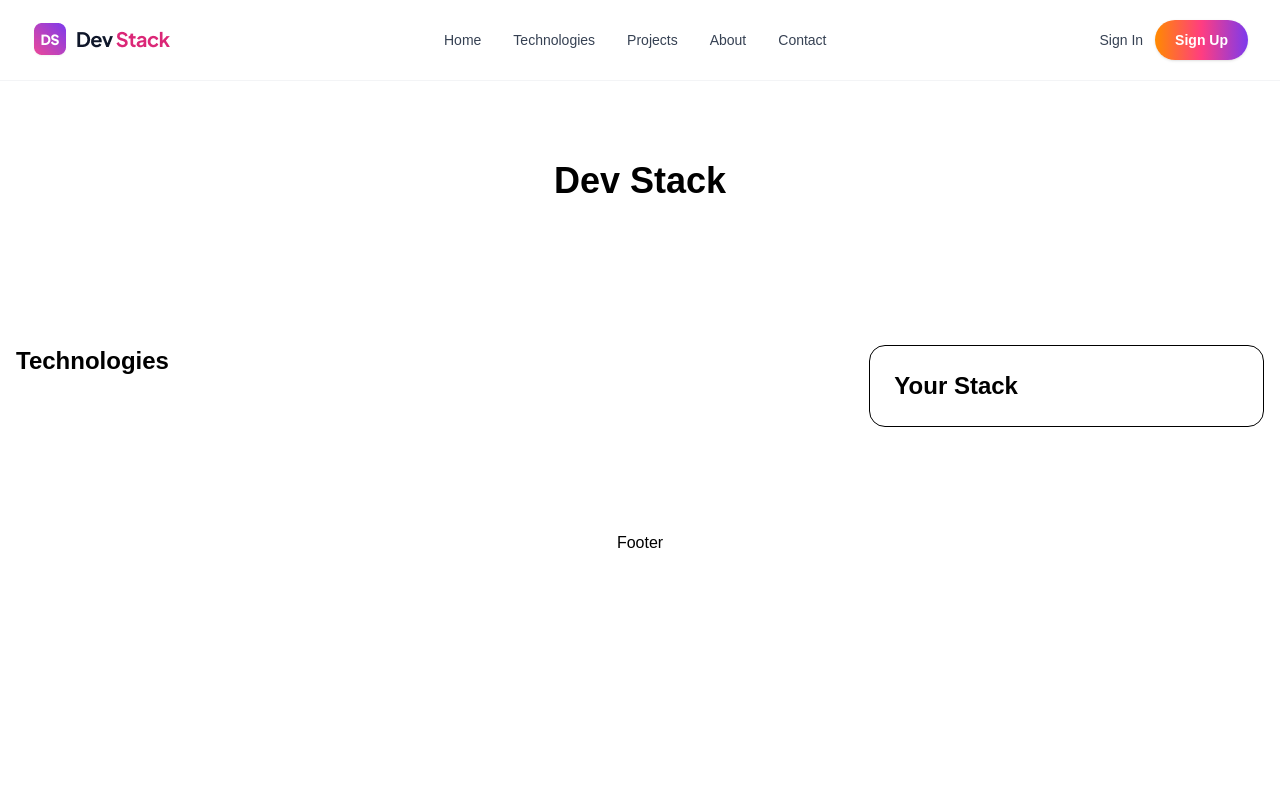
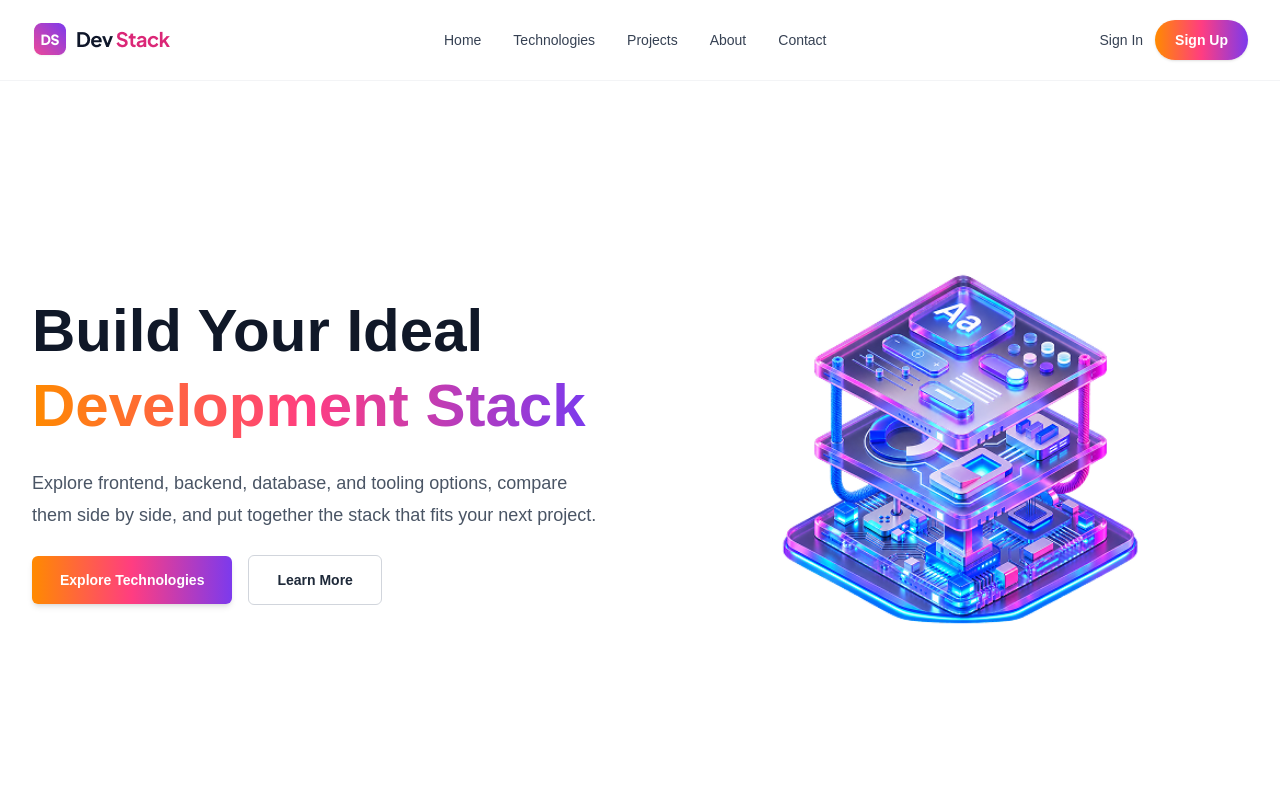
Before and after one commit to Amena-Begum/Dev-Stack, a React (Vite) app: page / in a window 1280 px wide. Shown: the top 800 px of the page. Built offline with nearby package versions, Linux system fonts and the light colour scheme.

Commit message:
added hero.jsx code and update navbar.jsx

```diff
--- a/src/components/Hero.jsx
+++ b/src/components/Hero.jsx
@@ -1,9 +1,76 @@
+import bannerImage from "../assets/banner-stack.png";
+
 function Hero() {
     return (
-        <section className="py-20 text-center">
-            <h1 className="text-4xl font-bold">
-                Dev Stack
-            </h1>
+        <section
+            id="home"
+            className="bg-white"
+        >
+            <div className="max-w-7xl mx-auto px-4 sm:px-6 lg:px-8">
+
+                <div className="min-h-[600px] grid grid-cols-1 lg:grid-cols-2 items-center gap-12 py-16 lg:py-20">
+
+                    {/* Left Content */}
+                    <div className="text-center lg:text-left">
+
+                        {/* Main Heading */}
+                        <h1 className="text-4xl sm:text-5xl lg:text-6xl font-bold leading-tight text-gray-900">
+                            Build Your Ideal
+                            <br />
+                            <span
+                                style={{
+                                    background: "var(--brand-gradient)",
+                                    WebkitBackgroundClip: "text",
+                                    WebkitTextFillColor: "transparent",
+                                }}
+                            >
+                                Development Stack
+                            </span>
+                        </h1>
+
+                        {/* Description */}
+                        <p className="mt-6 text-base sm:text-lg leading-8 text-gray-600 max-w-xl mx-auto lg:mx-0">
+                            Explore frontend, backend, database, and tooling options,
+                            compare them side by side, and put together the stack that fits your
+                            next project.
+                        </p>
+
+                        {/* Buttons */}
+                        <div className="mt-6 flex flex-col sm:flex-row items-center lg:justify-start justify-center gap-4">
+
+                            {/* Primary Button */}
+                            <a
+                                href="#technologies"
+                                className="w-full sm:w-auto px-7 py-3.5 rounded-md text-white font-semibold text-sm shadow-md hover:opacity-80 transition-opacity"
+                                style={{
+                                    background: "var(--brand-gradient)",
+                                }}
+                            >
+                                Explore Technologies
+                            </a>
+
+                            {/* Secondary Button */}
+                            <a
+                                href="#about"
+                                className="w-full sm:w-auto px-7 py-3.5 rounded-md border border-gray-300 text-gray-800 font-semibold text-sm hover:bg-gray-50 transition-colors"
+                            >
+                                Learn More
+                            </a>
+
+                        </div>
+                    </div>
+
+                    {/* Right Image */}
+                    <div className="flex justify-center lg:justify-end">
+                        <img
+                            src={bannerImage}
+                            alt="Development technology stack"
+                            className="w-full max-w-md lg:max-w-xl h-auto"
+                        />
+                    </div>
+
+                </div>
+            </div>
         </section>
     );
 }
--- a/src/components/Navbar.jsx
+++ b/src/components/Navbar.jsx
@@ -78,7 +78,7 @@ function Navbar() {
                         ))}
                     </div>
 
-                    {/* Authentication Buttons */}
+                    {/*Buttons*/}
                     <div className="flex items-center gap-3">
                         <button className="text-sm font-medium text-gray-700 hover:text-gray-950 transition-colors">
                             Sign In
```
